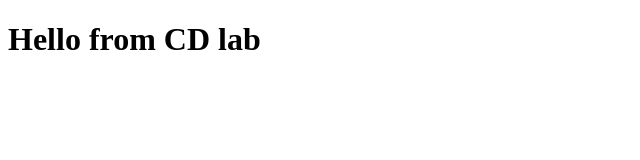
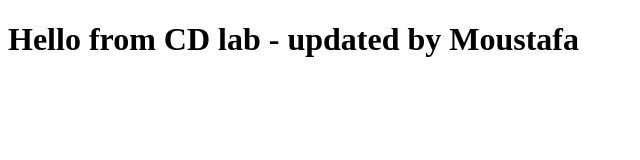
Before and after one commit to stafa10/lab11, a plain HTML site: page index.html in a window 1280 px wide. Shown: the whole page, without its empty margins (0-640 px from the left). Drawn offline with Linux system fonts and the light colour scheme.

Commit message:
change hello message

```diff
--- a/index.html
+++ b/index.html
@@ -5,6 +5,6 @@
     <title>Lab 11</title>
   </head>
   <body>
-    <h1>Hello from CD lab</h1>
+    <h1>Hello from CD lab - updated by Moustafa</h1>
   </body>
 </html>
```
